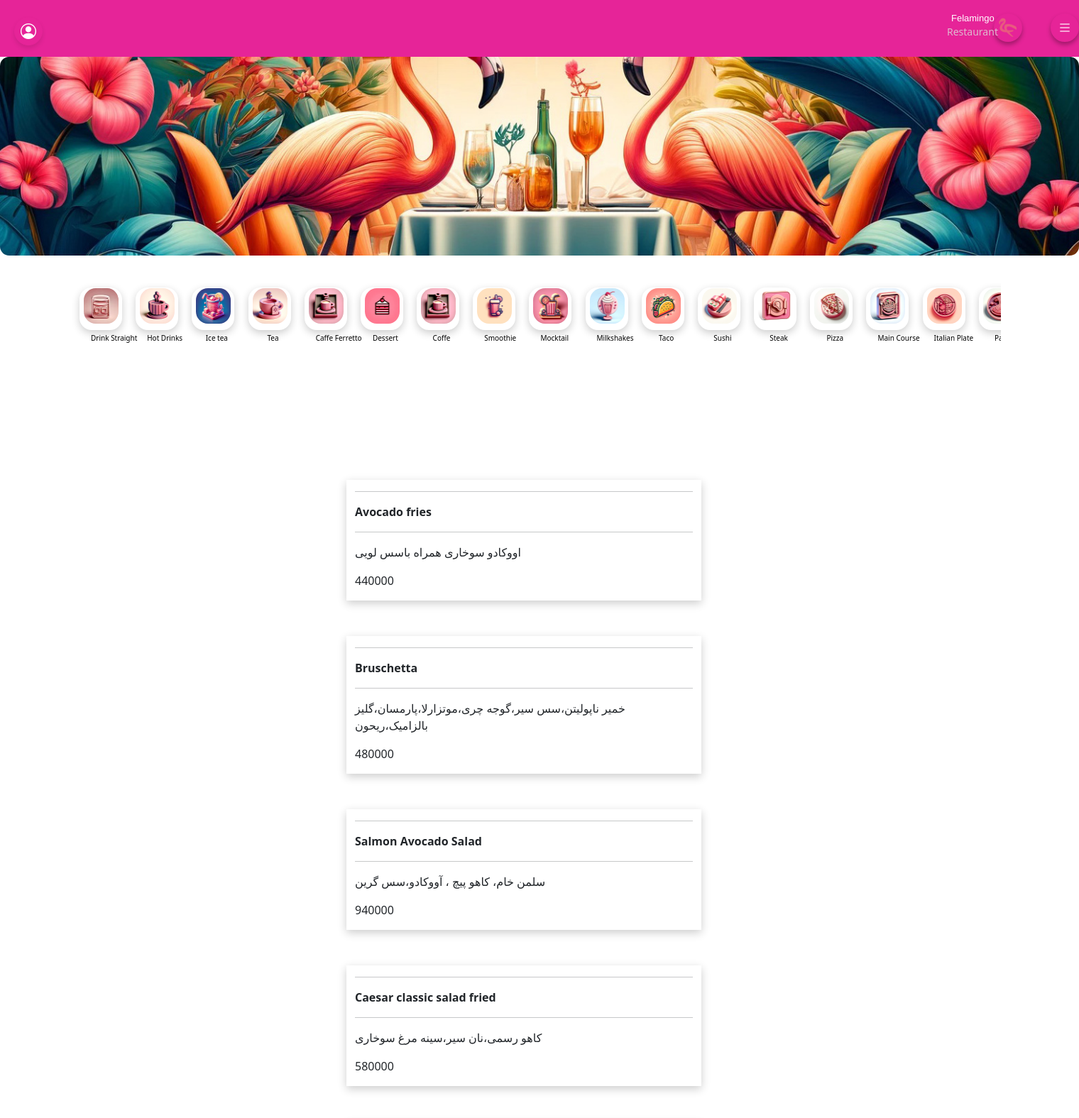
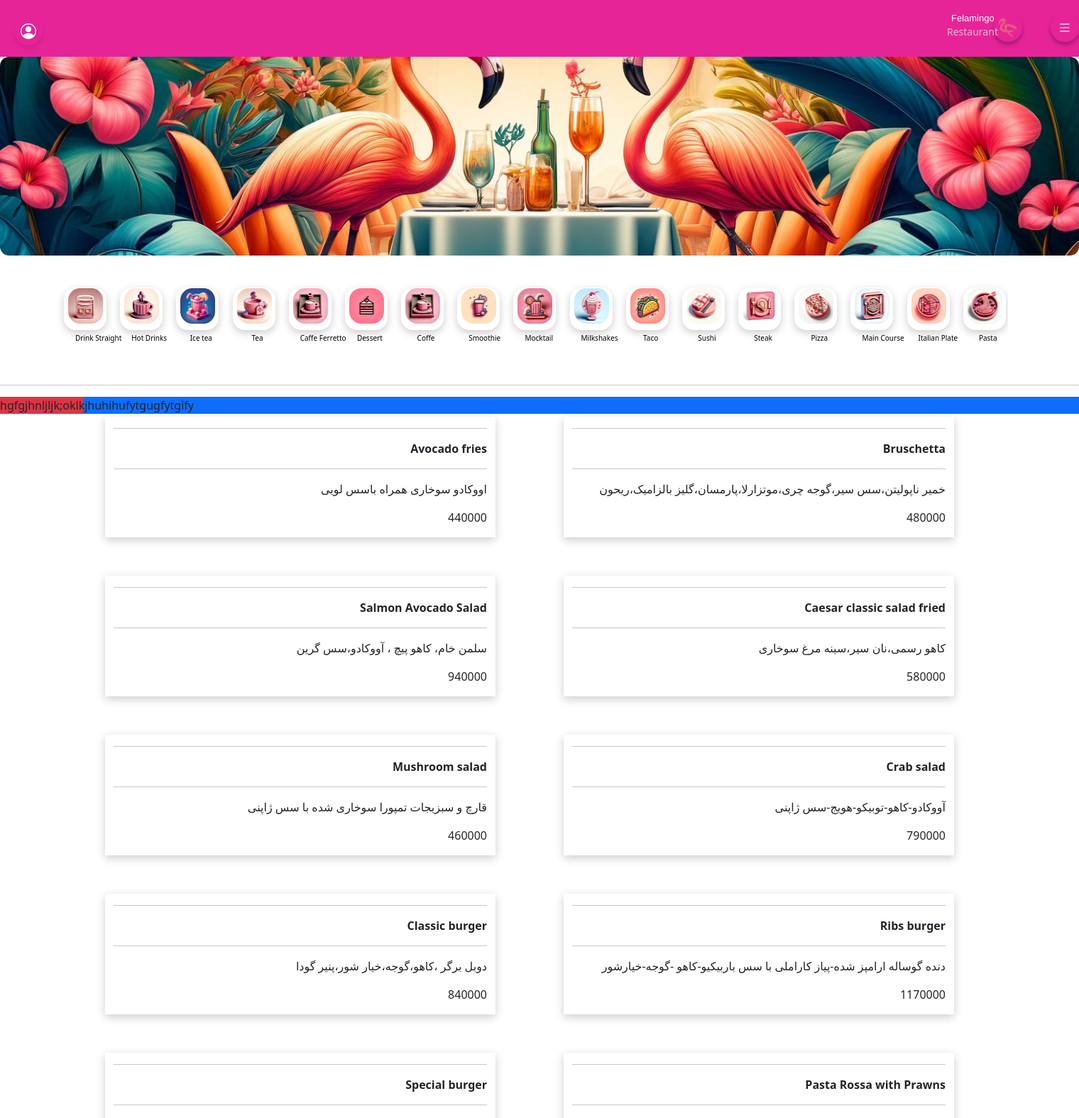
Before and after one commit to yalda-aq30/Felamingo, a Django app: page / in a window 1520 px wide; the page is wider, and only the part inside the window is pictured. Shown: the top 1575 px of that part at 71% size. Run offline with Django 5.2, Linux system fonts and the light colour scheme; data comes from the database, SQL or seed files in the repository; parts of the project's set-up code (start-up, migrations or seed data) failed here and were passed over.

Commit message:
food items were complete

```diff
--- a/restaurentproject/menu/templates/menu/index.html
+++ b/restaurentproject/menu/templates/menu/index.html
@@ -126,19 +126,15 @@
             margin-left: 10px;
             /* position: absolute; */
         }
-        .container{
+        .scroolbar{
             overflow-x: scroll;
             overflow-y: hidden;
             white-space: nowrap;
             padding-bottom: 40px;
+            scrollbar-color: #FF9F43 #f5f5f5
         }
-        .row{
-            width:500px;
-            padding-top: 150px;
-            position: absolute;
-        }
+
         .menu_item{
-            margin-left: 500px;
             margin-bottom: 50px;
             background-color: white;
             box-shadow: 0px 4px 12px rgba(0, 0, 0, 0.2);
@@ -167,7 +163,7 @@
         <img src="{% static 'images/8885b9930acd4459972bc4e73ca7cbbb.jpg' %}" alt="felamingo_background" class="main_picture">
     </div>
         <div style="display: flex; flex-wrap: wrap; gap: 10px; justify-content: center; margin-top: 30px; padding-left: 80px; padding-right: 100px;">
-            <div class="container">
+            <div class="scroolbar">
                 {% for category in categories %}
                     <button class="food_items">
                         <img src="{{ category.image.url }}" alt="{{ category.name }}" class="category_images">
@@ -179,9 +175,19 @@
             </div>
         </div>
     </div>
-    <div class="row">
+    <hr>
+
+    <div class="row bg-primary">
+      <div class="col-1 bg-danger">
+        hgfgjhnljljk;oklkjhuhihufytgugfytgify
+      </div>
+    </div>
+
+
+    <div class="container text-center">
+        <div class="row text-end moosh">
             {% for product in available_products %}
-            <div class="menu_item">
+                <div class="menu_item mt-1 mx-5 col-5">
                     <hr>
                     <strong> {{product.name}} </strong>
                     <hr>
@@ -190,5 +196,6 @@
                 </div>
             {% endfor %}
         </div>
+    </div>
 </body>
 </html>
```
Also changed, not shown: restaurentproject/menu/admin.py (line endings or trailing spaces), restaurentproject/menu/migrations/0006_category_slug.py (added), restaurentproject/menu/migrations/0007_alter_category_slug.py (added). Lines whose indentation alone changed are shown as unchanged.
